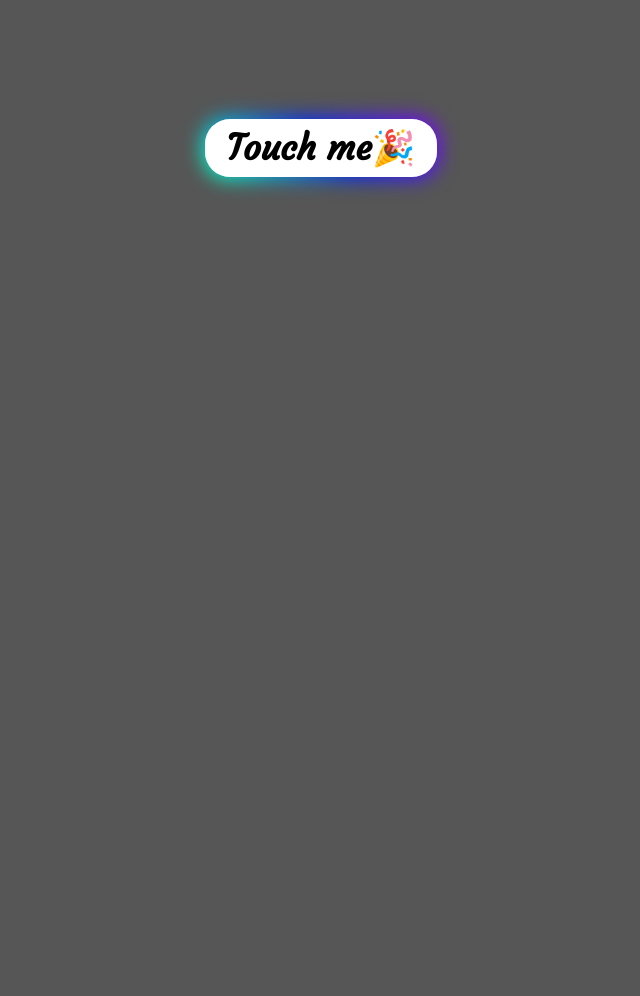
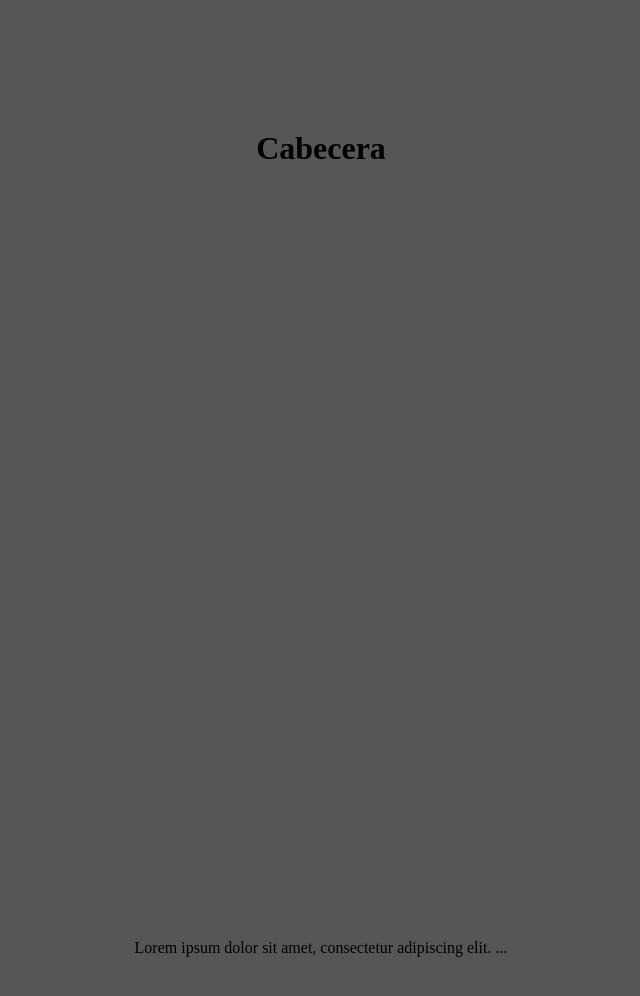
Before and after one commit to fait-arch/KioskPay-Pasarea_de_pago, a plain HTML site: page KioskPay/templates/index.html in a window 1280 px wide. Shown: the part 260-1256 px from the top of the page, without its empty margins (319-959 px from the left). Before the commit the page ends 816 px from the top, so only its background shows below. Drawn offline with nearby package versions, Linux system fonts and the light colour scheme; files whose address does not match are found by name.

Commit message:
Carga de carpetas
carpetas

```diff
--- a/KioskPay/templates/index.html
+++ b/KioskPay/templates/index.html
@@ -15,10 +15,27 @@
   </head>
 
   <body>
+
+    <!--
     <div class="container">
       <button class="button-85" id="btnConfeti">  Touch me🎉 </button>
     </div>
 
     <script src="JavaScript/script.js" type="module"></script>
+    -->
+    <div class="cabecera">
+        <h1>Cabecera</h1>
+        <!-- Agrega aquí cualquier otro contenido de la cabecera que desees -->
+    </div>
+
+    <div class="contenido">
+        <!-- Agrega aquí el contenido de tu página -->
+        <p>Lorem ipsum dolor sit amet, consectetur adipiscing elit. ...</p>
+    </div>
+
+
+
+
+
   </body>
 </html>
```
Also changed, not shown: 1 other file.
